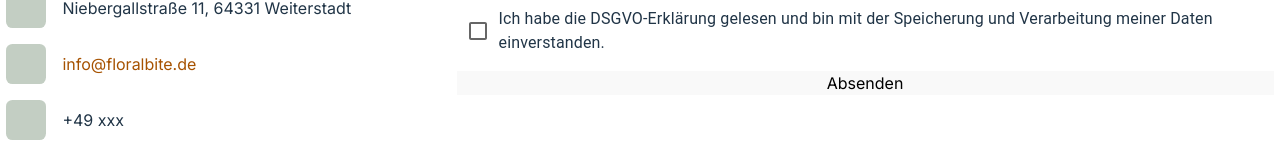
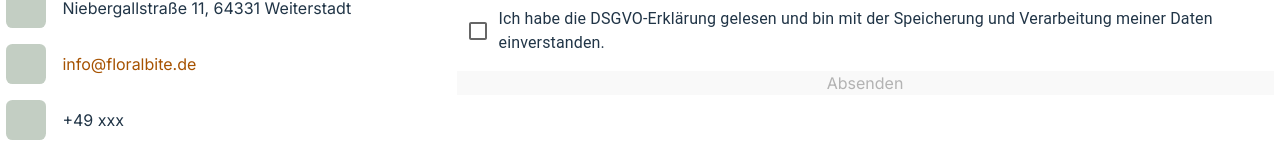
Before and after one commit to ReginaMichel/FloralBite, a React (Vite) app in the folder frontend/: page /contact in a window 1280 px wide. Shown: the part 615-776 px from the top of the page. Built offline with nearby package versions, Linux system fonts and the light colour scheme; no server answers; some icons are missing.

Commit message:
button enablen and disablen

```diff
--- a/frontend/src/components/ContactForm.tsx
+++ b/frontend/src/components/ContactForm.tsx
@@ -130,7 +130,7 @@ export default function ContactForm() {
             />
 
             {/* Button */}
-            <button>Absenden</button>
+            <button disabled={!agreement}>Absenden</button>
         </Stack>
     );
 }
```
